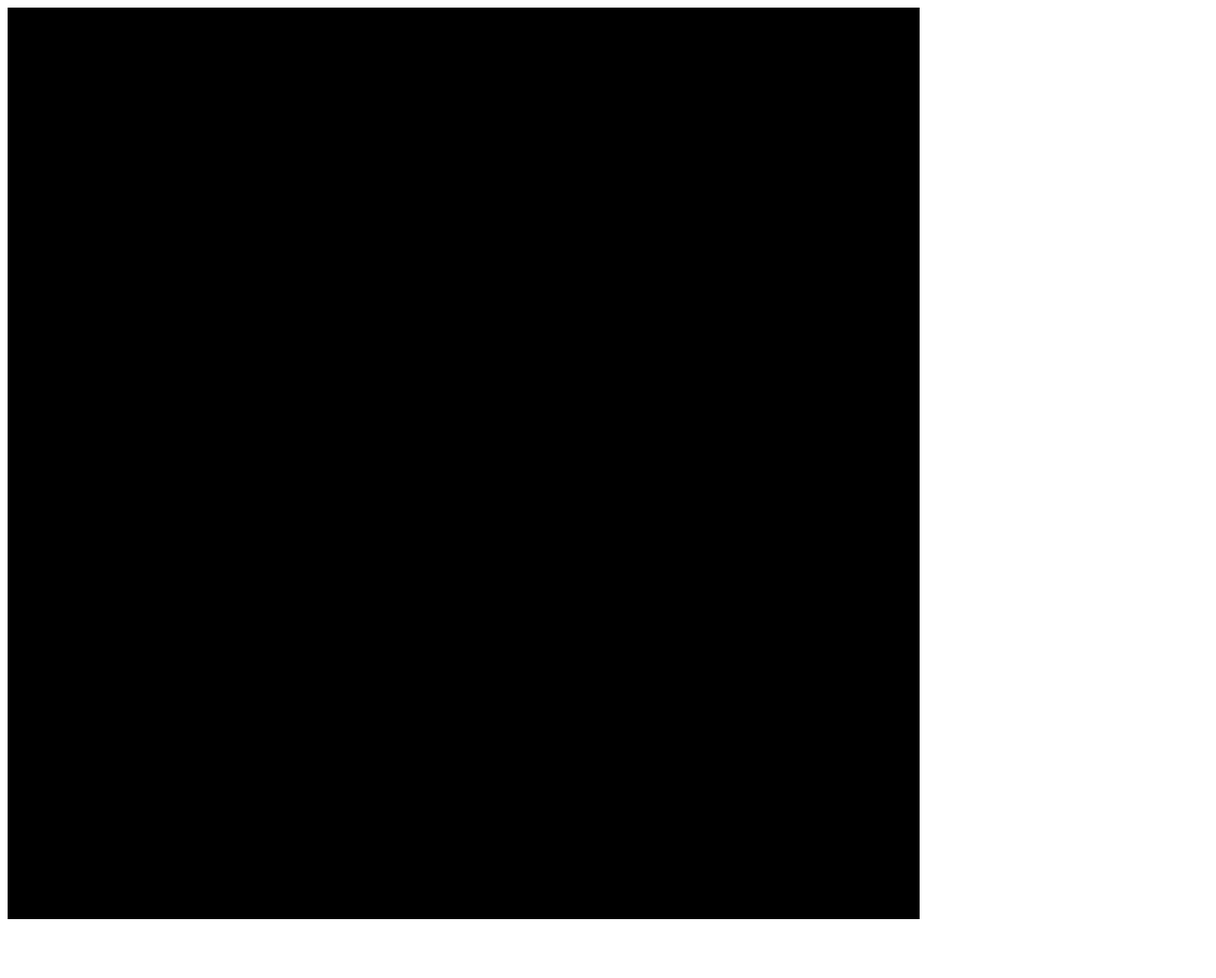
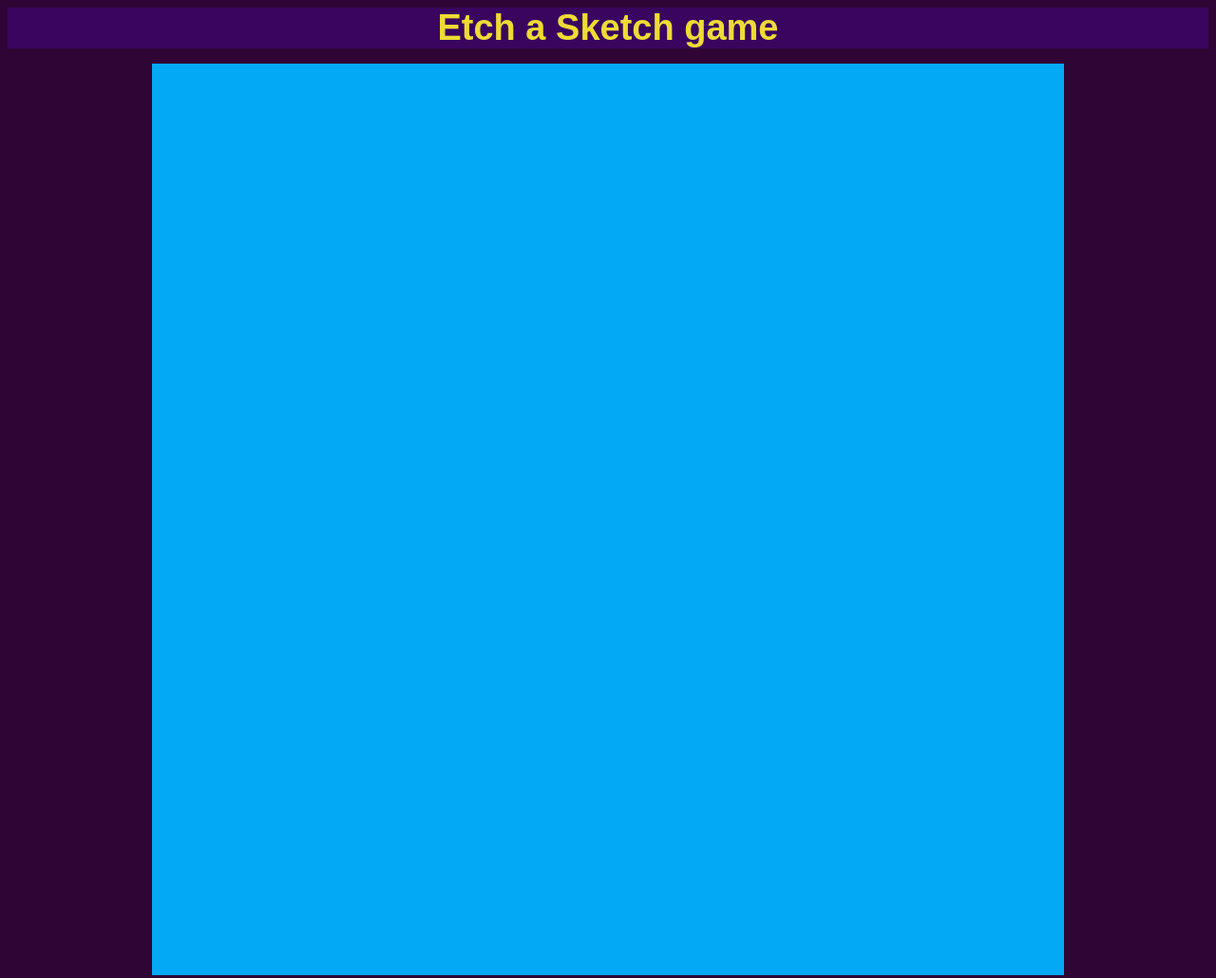
Before and after one commit to Developersdreamboat/etch-a-sketch, a plain HTML site: page index.html in a window 1280 px wide. Shown: the whole page at 95% size. Before the commit the page ends 976 px from the top, so only its background shows below. Drawn offline with Linux system fonts and the light colour scheme.

Commit message:
Add header and its styles

```diff
--- a/css/style.css
+++ b/css/style.css
@@ -1,18 +1,29 @@
 body {
   font-family: 'Quicksand', sans-serif;
+  background-color: #2e0535;
   display: block;
+}
+
+.header {
+  color: #eedb36;
+  font-size: 38px;
+  font-weight: 700;
+  background-color: #39055e;
+  margin: 0 0 16px 0;
+  padding: 0;
+  text-align: center;
 }
 
 .container {
   width: 960px;
   height: 960px;
-  background-color: blue;
+  margin: auto;
   display: flex;
   flex-wrap: wrap;
 }
 
 .sector {
-  background-color: black;
+  background-color: #03A9F4;
   margin: 0;
   padding: 0;
   border-width: 0;
--- a/index.html
+++ b/index.html
@@ -7,6 +7,7 @@
   <script src="./js/script.js" defer></script>
 </head>
 <body>
+  <div class="header">Etch a Sketch game</div>
   <div class="container"></div>
 </body>
 </html>
```
